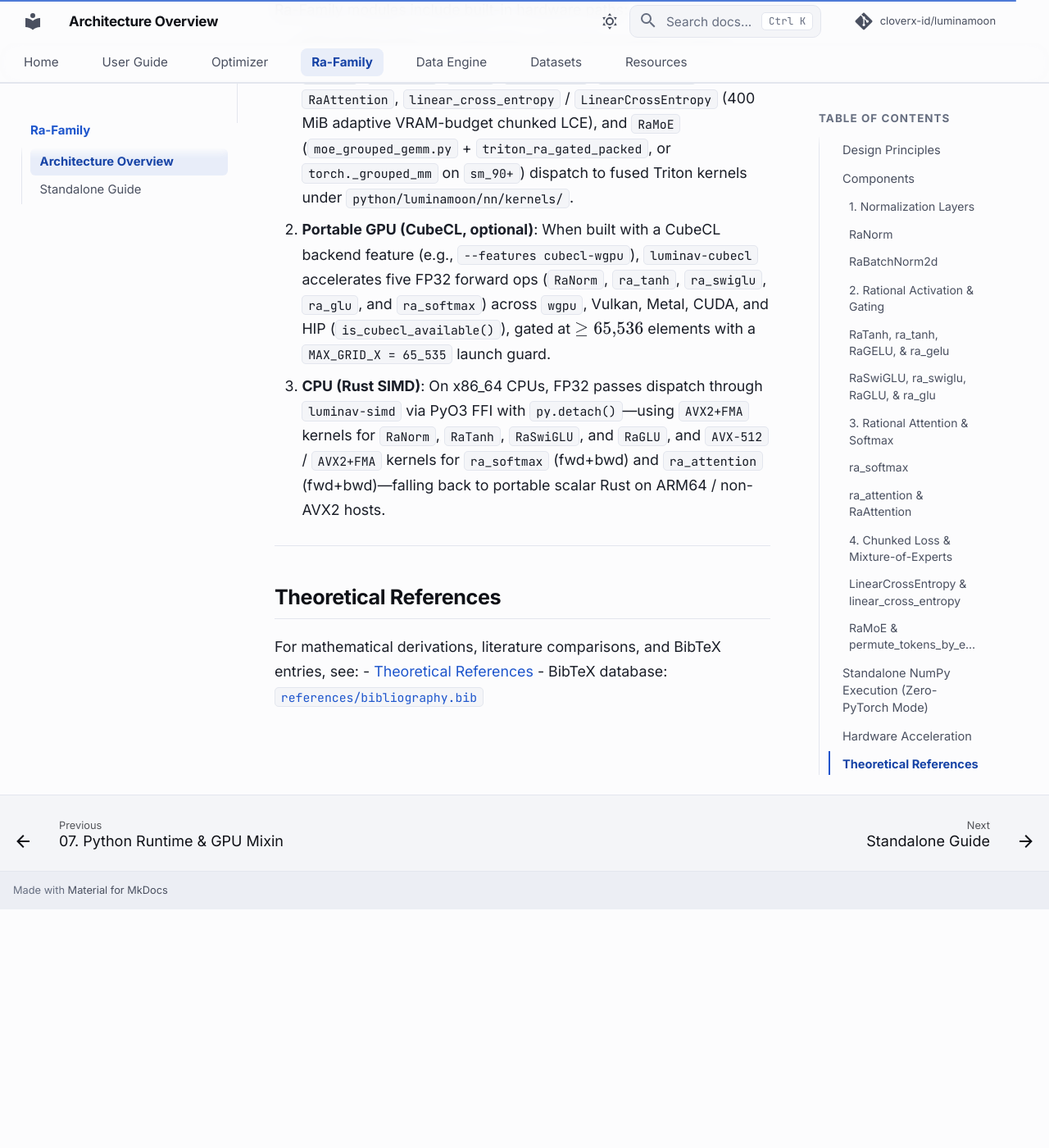
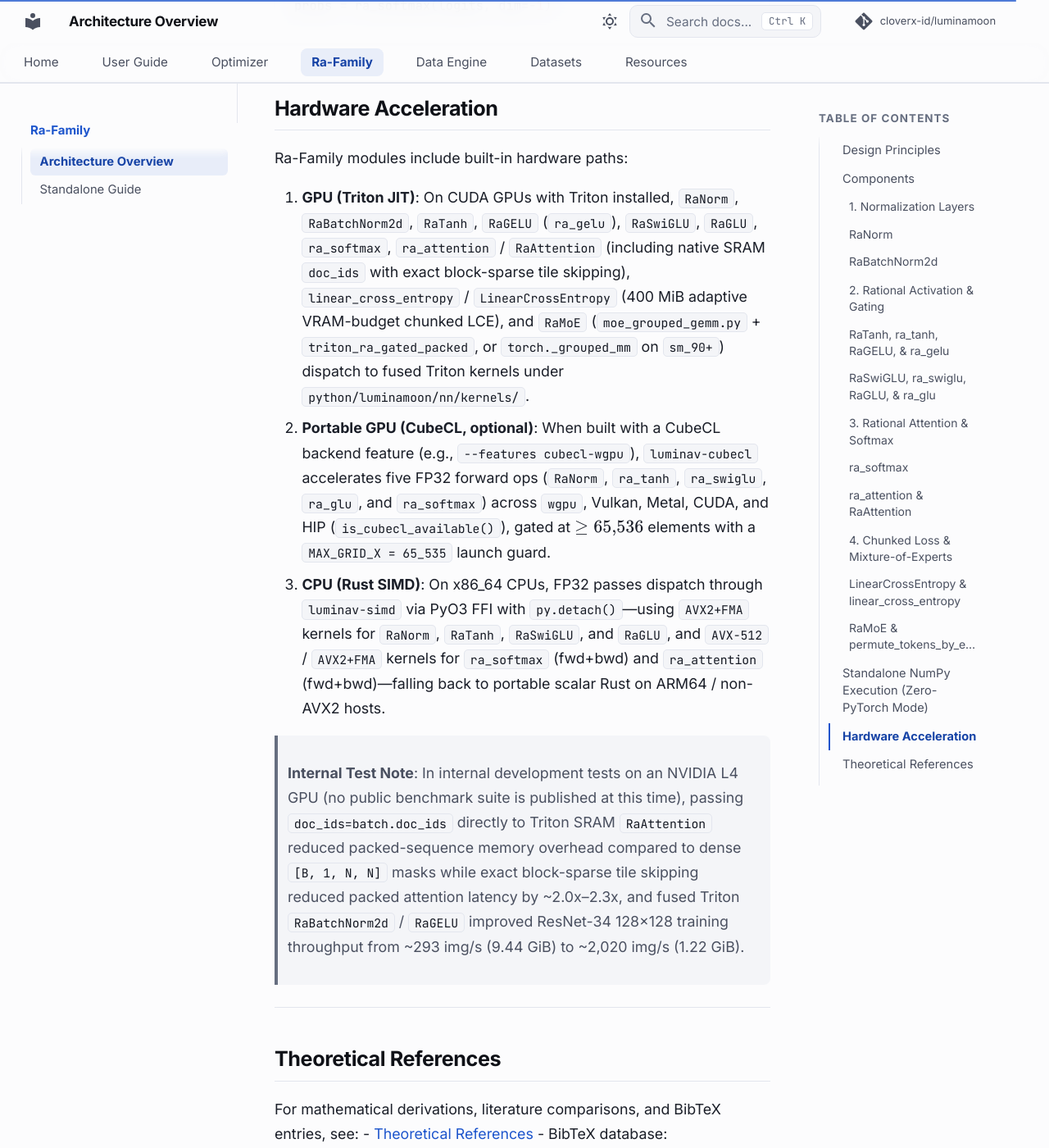
Before and after one commit to cloverx-id/luminamoon, an MkDocs documentation site: the page built from docs/nn/README.md, in a window 1280 px wide and 1400 px high, scrolled down 8403 px. Shown: the whole window at 82% size. Built offline with MkDocs 1.6.1 and Material for MkDocs 9.7.7, drawn with Linux system fonts in a browser that asks for light colours; comment, search, counter and statistics services are not loaded; before the commit the page ends 9512 px from its top, so only the background shows below that; some of the changed text lies outside the part shown.

Commit message:
docs: update README, changelogs, API reference, and CLI help for v2.0.0rc1
Document doc_ids Flash-RaAttention, fused vision Triton kernels, and zero-gain geodesic RPM configuration across README, API docs, changelogs, and CLI help.

Flag all reported performance measurements explicitly as internal tests and note that no public benchmark suite is published at this time.

````diff
--- a/docs/nn/README.md
+++ b/docs/nn/README.md
@@ -41,7 +41,7 @@ out = norm(x)
 ```
 
 #### `RaBatchNorm2d`
-2D batch normalization using cross-batch mean absolute deviation (MAD). Includes inference weight folding (`fold_into_conv`) to compute folded `(w_conv, b_conv)` tensors for preceding `torch.nn.Conv2d` layers:
+2D batch normalization using cross-batch mean absolute deviation (MAD). On CUDA with Triton, executes fused multi-pass forward (3-kernel training / 1-kernel eval) and 2-kernel backward kernels (`python/luminamoon/nn/kernels/vision_act.py`) without allocating intermediate 4D autograd buffers. Includes inference weight folding (`fold_into_conv`) to compute folded `(w_conv, b_conv)` tensors for preceding `torch.nn.Conv2d` layers:
 
 ```python
 import torch.nn as nn
@@ -118,8 +118,8 @@ Cayley-Padé rational soft-argmax with compact support and closed-form autograd:
 Fused tiled rational attention and multi-head / grouped-query attention module:
 
 - Computes $(Q, K, V) \to O$ without materializing the $[B, H, N _ Q, N _ K]$ attention matrix in GPU memory.
-- Supports Multi-Head Attention (MHA) and Grouped-Query Attention (GQA) via `num_kv_heads`, plus both additive floating-point masks and boolean masks (`True` = attend, `False` = mask).
-- On CUDA with Triton, executes a 2-pass SRAM tiled kernel (`@triton.autotune` across `BLOCK_M` in `{64, 128}` and `BLOCK_N` in `{32, 64}`) that skips loading $V$ tiles whenever all entries in a block fall outside compact support ($\min u \ge 1$).
+- Supports Multi-Head Attention (MHA) and Grouped-Query Attention (GQA) via `num_kv_heads`, native packed-sequence document isolation via `doc_ids: Optional[Tensor]` (`[B, N]`, `0` = padding, `> 0` = active document ID), and external additive or boolean `attn_mask` (`True` = attend, `False` = mask).
+- On CUDA with Triton, executes a 2-pass SRAM tiled kernel (`@triton.autotune` across `BLOCK_M` in `{64, 128}` and `BLOCK_N` in `{32, 64}`) with exact block-sparse tile skipping whenever a query/key block pair shares no active document IDs under `doc_ids`.
 - When Triton is unavailable or an external `attn_mask` is passed, falls back to PyTorch query-chunked tiling (`q_chunk_size=None` by default—using `128` for CPU causal $N _ Q \ge 384$, an adaptive element-budget chunk size otherwise, and an unchunked `cuda_fast` path for tiny unmasked CUDA decode sequences) with closed-form backward recomputation keeping saved autograd state $\mathcal{O}(B \cdot H \cdot N _ Q \cdot D)$.
 - **Initialization recommendation (`qk_norm=True`)**: Because `ra_softmax` sets $\phi _ i = 0$ for $\Delta _ i \ge 16$, large initial query/key logits can push attention scores outside compact support on step 1 and zero out gradients. Enabling `qk_norm=True` on `RaAttention` is recommended when training from scratch.
 
@@ -207,9 +207,11 @@ probs = ra_softmax(logits, dim=-1)
 
 Ra-Family modules include built-in hardware paths:
 
-1. **GPU (Triton JIT)**: On CUDA GPUs with Triton installed, `RaNorm`, `RaTanh`, `RaSwiGLU`, `RaGLU`, `ra_softmax`, `ra_attention` / `RaAttention`, `linear_cross_entropy` / `LinearCrossEntropy` (400 MiB adaptive VRAM-budget chunked LCE), and `RaMoE` (`moe_grouped_gemm.py` + `triton_ra_gated_packed`, or `torch._grouped_mm` on `sm_90+`) dispatch to fused Triton kernels under `python/luminamoon/nn/kernels/`.
+1. **GPU (Triton JIT)**: On CUDA GPUs with Triton installed, `RaNorm`, `RaBatchNorm2d`, `RaTanh`, `RaGELU` (`ra_gelu`), `RaSwiGLU`, `RaGLU`, `ra_softmax`, `ra_attention` / `RaAttention` (including native SRAM `doc_ids` with exact block-sparse tile skipping), `linear_cross_entropy` / `LinearCrossEntropy` (400 MiB adaptive VRAM-budget chunked LCE), and `RaMoE` (`moe_grouped_gemm.py` + `triton_ra_gated_packed`, or `torch._grouped_mm` on `sm_90+`) dispatch to fused Triton kernels under `python/luminamoon/nn/kernels/`.
 2. **Portable GPU (CubeCL, optional)**: When built with a CubeCL backend feature (e.g., `--features cubecl-wgpu`), `luminav-cubecl` accelerates five FP32 forward ops (`RaNorm`, `ra_tanh`, `ra_swiglu`, `ra_glu`, and `ra_softmax`) across `wgpu`, Vulkan, Metal, CUDA, and HIP (`is_cubecl_available()`), gated at $\ge 65{,}536$ elements with a `MAX_GRID_X = 65_535` launch guard.
 3. **CPU (Rust SIMD)**: On x86_64 CPUs, FP32 passes dispatch through `luminav-simd` via PyO3 FFI with `py.detach()`—using `AVX2+FMA` kernels for `RaNorm`, `RaTanh`, `RaSwiGLU`, and `RaGLU`, and `AVX-512` / `AVX2+FMA` kernels for `ra_softmax` (fwd+bwd) and `ra_attention` (fwd+bwd)—falling back to portable scalar Rust on ARM64 / non-AVX2 hosts.
+
+> **Internal Test Note**: In internal development tests on an NVIDIA L4 GPU (no public benchmark suite is published at this time), passing `doc_ids=batch.doc_ids` directly to Triton SRAM `RaAttention` reduced packed-sequence memory overhead compared to dense `[B, 1, N, N]` masks while exact block-sparse tile skipping reduced packed attention latency by ~2.0x–2.3x, and fused Triton `RaBatchNorm2d` / `RaGELU` improved ResNet-34 128x128 training throughput from ~293 img/s (9.44 GiB) to ~2,020 img/s (1.22 GiB).
 
 ---
 
````
Also changed, not shown: README.md (+6 -3 lines), changelogs/LUMINAV_ALGORITHM_CHANGELOG.md (+9 -0 lines), changelogs/SOFTWARE_CHANGELOG.md (+4 -2 lines), docs/en/03_configuration_api.md (+7 -2 lines), 1 other file.
